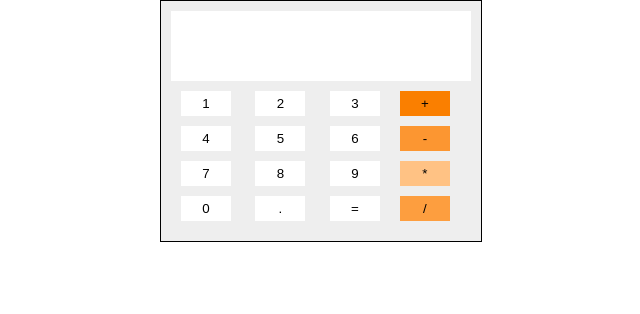
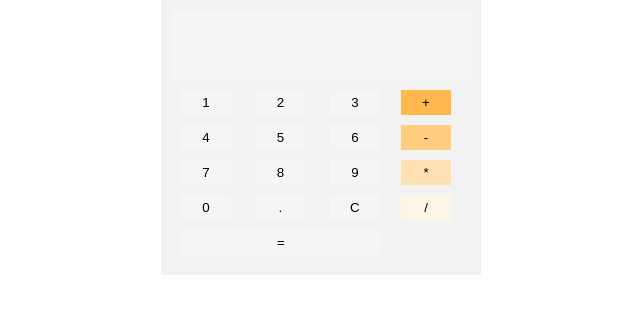
Before and after one commit to Danila2204/Calculator, a plain HTML site: page index.html in a window 1280 px wide. Shown: the whole page, without its empty margins (319-959 px from the left). Drawn offline with Linux system fonts and the light colour scheme.

Commit message:
Версия дизайна калькулятора 1.0 .

```diff
--- a/index.html
+++ b/index.html
@@ -31,6 +31,9 @@
                 <section>
                     <button class="number">0</button>
                     <button class="number dot">.</button>
+                    <button class="clear">C</button>
+                </section>
+                <section>
                     <button class="sign equally">=</button>
                 </section>
             </div>
--- a/style.css
+++ b/style.css
@@ -15,8 +15,8 @@ body {
     display: flex;
     flex-direction: column;
     padding: 10px;
-    border: 1px solid;
-    background-color: #eee;
+    border: none;
+    background-color: #f2f2f2;
 }
 
 .conclusion {
@@ -24,11 +24,12 @@ body {
     height: 70px;
     display: flex;
     margin-bottom: 10px;
-    background-color: #fff;
+    background-color: #f5f5f5;
 }
 
 .input {
     display: flex;
+    flex-wrap: wrap;
 }
 
 .signs {
@@ -36,39 +37,47 @@ body {
     flex-direction: column;
 }
 
-.number, .sign, .equally {
+.number, .sign, .equally, .clear {
     cursor: pointer;
 }
 
-.number, .sign {
+.number, .sign, .clear {
     width: 50px;
     height: 25px;
     margin: 0 10px 10px;
 }
 
-.number, .equally {
-    border: 1px solid #fff;
+.number, .equally, .clear {
+    border: none;
     border-radius: 0;
-    background-color: #fff;
+    background-color: #f5f5f5;
+}
+
+.number:hover, .equally:hover, .clear:hover {
+    background-color: #e6e6e6;
 }
 
 .plus {
-    border: 1px solid rgb(250, 127, 0);
-    background-color: rgb(250, 127, 0);
+    border: none;
+    background-color: #ffb84d;
 }
 
 .minus {
-    border: 1px solid rgb(252, 150, 49);
-    background-color: rgb(252, 150, 49);
+    border: none;
+    background-color: #ffcc80;
+}
+
+.multiplication {
+    border: none;
+    background-color: #ffe0b3;
 }
 
 .division {
-    border: 1px solid rgb(253, 158, 63);
-    background-color: rgb(253, 158, 63);
+    border: none;
+    background-color: #fff5e6;
 }
 
-.multiplication {
-    border: 1px solid rgb(255, 194, 132);
-    background-color: rgb(255, 194, 132);
+.equally {
+    width: 200px;
 }
 /* / calculate */
```
